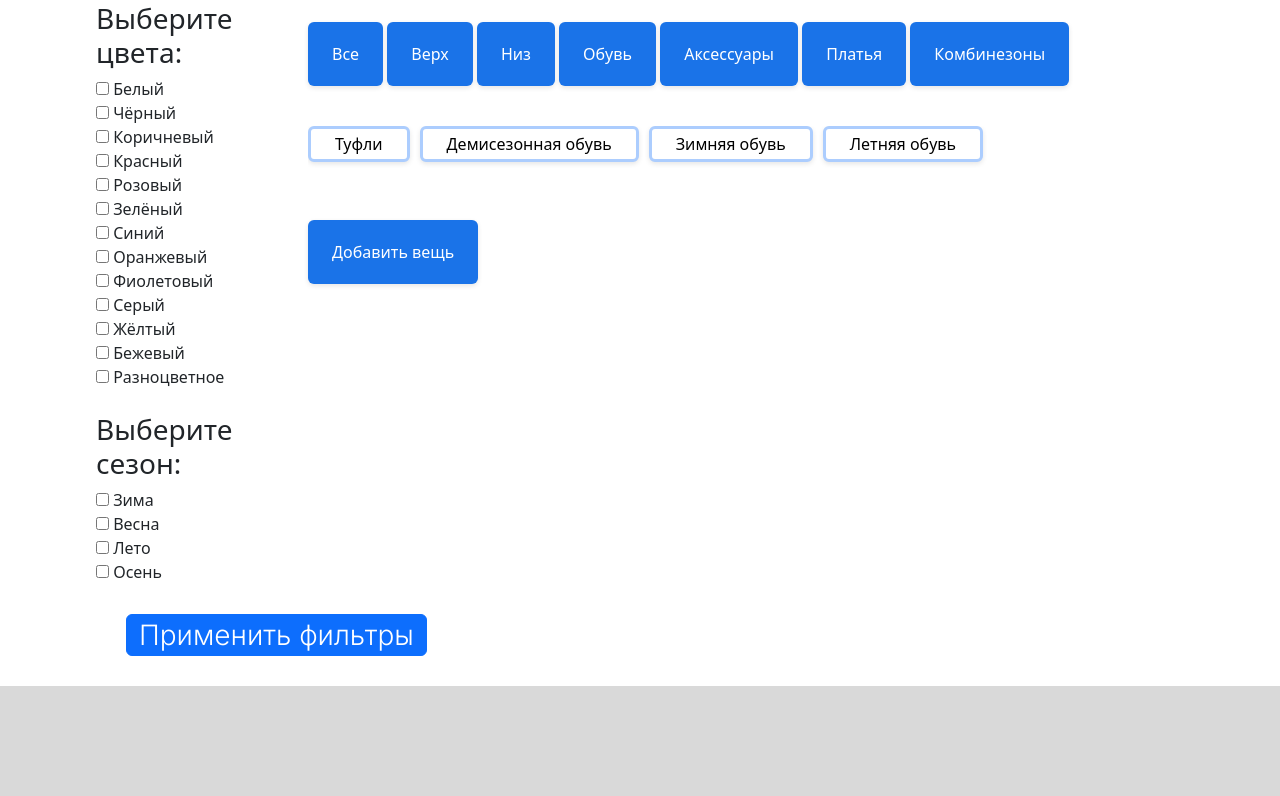
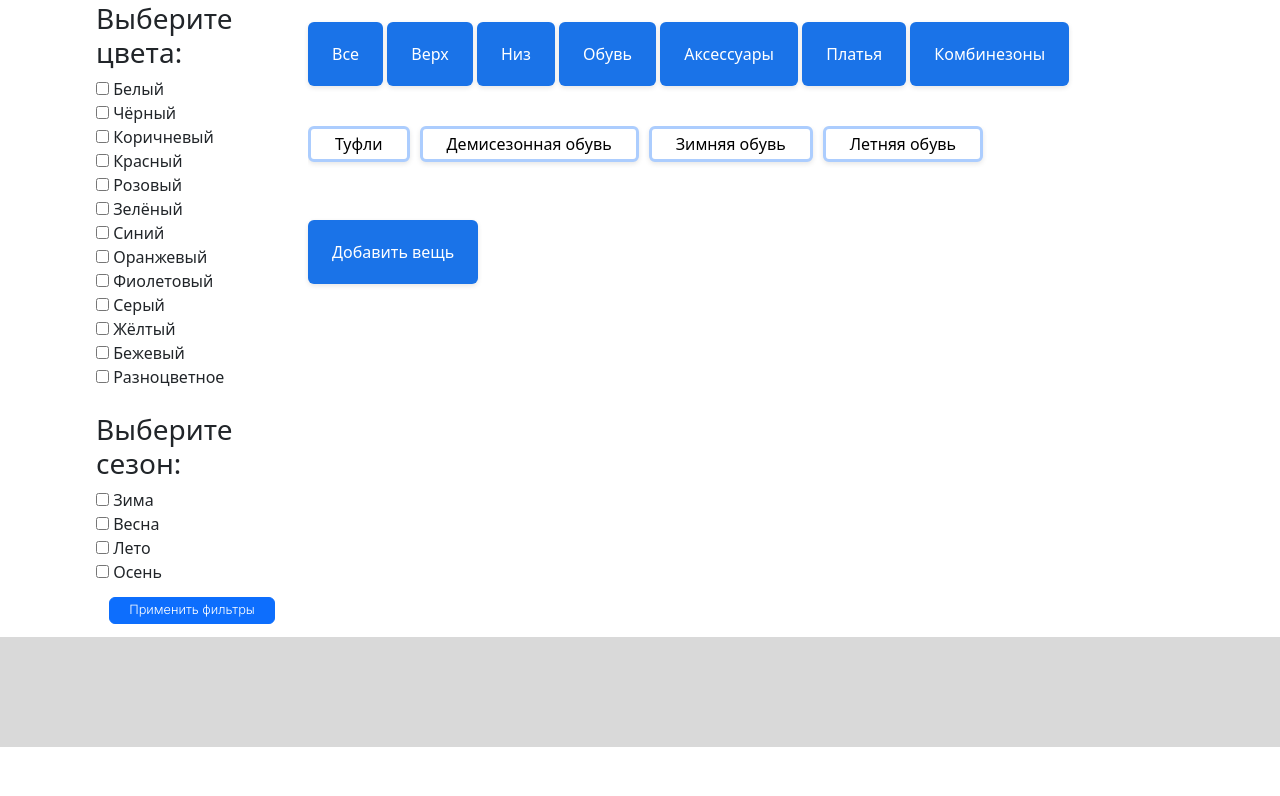
Before and after one commit to annakonda-com/Wardrober, a Flask app: page /wardrobe/1 in a window 1280 px wide; the page is wider, and only the part inside the window is pictured. Shown: the part 234-1030 px from the top of that part. After the commit the page ends 981 px from the top of that part, so only its background shows below. Run offline with Flask 3, Linux system fonts and the light colour scheme; data comes from the database, SQL or seed files in the repository; some web fonts are replaced.

Commit message:
css for img and btn-filter

```diff
--- a/static/css/style.css
+++ b/static/css/style.css
@@ -163,7 +163,7 @@ nav {
     border-radius: 8px;
     box-shadow: 0 2px 5px rgba(0,0,0,0.1);
     padding: 15px;
-    height: 300px;
+    height: 320px;
     display: flex;
     flex-direction: column;
 }
@@ -277,3 +277,15 @@ nav {
     margin-top: 1vw;
     text-align: center;
 }
+
+#filter-btn{
+    width: 13vw;
+    font-size: 1vw;
+    margin: 1vw;
+}
+
+#item-img{
+    height: 200px;
+    width: auto;
+    object-fit: contain;
+}
--- a/templates/categories.html
+++ b/templates/categories.html
@@ -27,7 +27,7 @@
             <input type="checkbox" value="Осень" name="season">
             Осень
         </label>
-        <input type="submit" class="btn btn-primary mybtn" value="Применить фильтры">
+        <input type="submit" id="filter-btn" class="btn btn-primary mybtn" value="Применить фильтры">
     </form>
     <div class="my_container-wardrobe">
         <div class="button-container_wrd">
--- a/templates/subcategories.html
+++ b/templates/subcategories.html
@@ -27,7 +27,7 @@
             <input type="checkbox" value="Осень" name="season">
             Осень
         </label>
-        <input type="submit" class="btn btn-primary mybtn" value="Применить фильтры">
+        <input type="submit" id="filter-btn" class="btn btn-primary mybtn" value="Применить фильтры">
     </form>
     <div class="my_container-wardrobe">
         <div class="button-container_wrd">
--- a/templates/wardrobe.html
+++ b/templates/wardrobe.html
@@ -28,7 +28,7 @@
             <input type="checkbox" value="Осень" name="season">
             Осень
         </label>
-        <input type="submit" class="btn btn-primary mybtn" value="Применить фильтры">
+        <input type="submit" id="filter-btn" class="btn btn-primary mybtn" value="Применить фильтры">
     </form>
 
     <div class="my_container-wardrobe">
@@ -92,7 +92,7 @@
                             <div class="card-title_wrd">{{item[1]}}</div>
                             <a href="#" class="card-link_wrd">Перейти к вещи</a>
                             <br>
-                            <img src="/static/users_images/{{item[2]}}" class="cards_img"/>
+                            <img id="item-img" src="/static/users_images/{{item[2]}}" />
                         </div>
                         {% endfor %}
                     </div>
```
